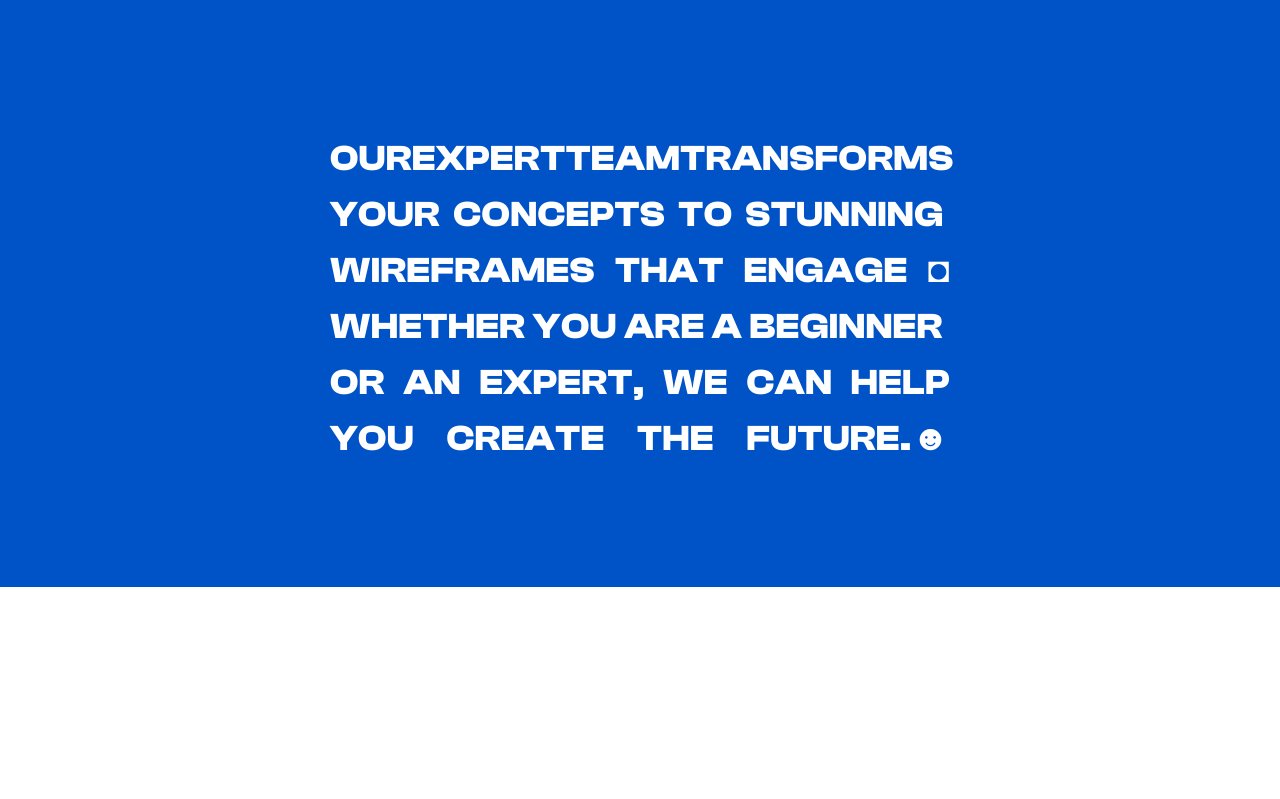
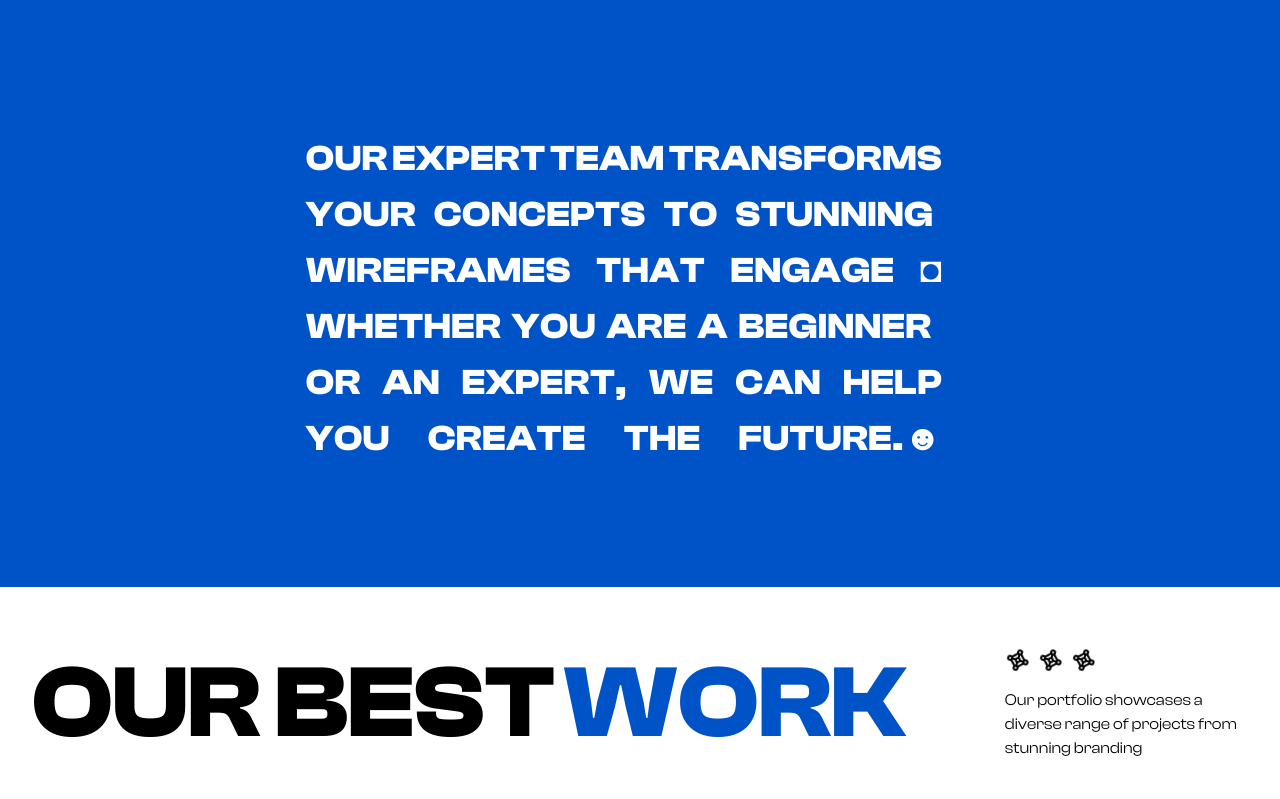
Before and after one commit to KerlosSoNy/capsCode, a Next.js app: page /en in a window 1280 px wide. Shown: the part 1820-2619 px from the top of the page. Before the commit the page ends 2407 px from the top, so only its background shows below. Built offline with nearby package versions, Linux system fonts and the light colour scheme; a web font is replaced by a local one.

Commit message:
fifthSection

```diff
--- a/src/app/[locale]/page.tsx
+++ b/src/app/[locale]/page.tsx
@@ -3,6 +3,7 @@ import Navbar from '@/components/navbar/Navbar';
 import SecondSection from '@/components/secondSection.tsx/secondSection';
 import FourthSection from '@/components/fourthSection/FourthSection';
 import TheirdSection from '@/components/theirdSection.tsx/theirdSection';
+import FifthSection from '@/components/fifthSection/fifthSection';
 
 
 export default function HomePage() {
@@ -13,6 +14,7 @@ export default function HomePage() {
             <SecondSection />
             <TheirdSection />
             <FourthSection />
+            <FifthSection />
         </div>
     );
 }
--- /dev/null
+++ b/src/components/fifthSection/fifthSection.tsx
@@ -0,0 +1,68 @@
+'use client'
+
+import { TbTopologyStarRing2 } from "react-icons/tb";
+import { motion, useTime, useTransform } from 'framer-motion';
+import Image from "next/image";
+import Link from "next/link";
+
+export default function FifthSection() {
+    const time = useTime()
+    const rotate = useTransform(
+        time,
+        [0, 4000], // For every 4 seconds...
+        [0, 360], // ...rotate 360deg
+        { clamp: false }
+    )
+
+    return (
+        <div className="my-10 flex flex-col container mx-auto">
+            <div className="flex flex-row  mb-5 items-center flex-wrap justify-center md:justify-between">
+                <div className="text-[8vw] font-bold font-clash flex flex-row flex-wrap gap-2">
+                    <span>OUR BEST</span>
+                    <span className="text-mainColor">WORK</span>
+                </div>
+                <div className="flex flex-col w-[80%] md:w-[20%] gap-4 ">
+                    <div className="flex flex-row justify-center md:justify-start    gap-2 flex-wrap">
+                        <motion.div
+                            className='w-[25px] h-[25px] relative'
+                            style={{ rotate }}
+                        >
+                            <TbTopologyStarRing2 className="text-2xl" />
+                        </motion.div>
+                        <motion.div
+                            className='w-[25px] h-[25px] relative'
+                            style={{ rotate }}
+                        >
+                            <TbTopologyStarRing2 className="text-2xl" />
+                        </motion.div>
+                        <motion.div
+                            className='w-[25px] h-[25px] relative'
+                            style={{ rotate }}
+                        >
+                            <TbTopologyStarRing2 className="text-2xl" />
+                        </motion.div>
+                    </div>
+                    <span className="text-center md:text-start">
+                        Our portfolio showcases a
+                        diverse range of projects
+                        from stunning branding
+                    </span>
+                </div>
+            </div>
+            <div className="grid grid-cols-1 md:grid-cols-2 gap-4">
+                <Link href="https://www.behance.net/gallery/188091483/Egyptian-National-Railways-Website" target="_blank" className="w-full h-[350px] md:h-[450px] relative hover:scale-[1.02] duration-500">
+                    <Image src={"/assets/firstProject.png"} alt="image" fill />
+                </Link>
+                <Link href="https://www.behance.net/gallery/200620167/General-Authority-of-Red-Sea-Ports" target="_blank" className="w-full h-[350px] md:h-[450px] relative hover:scale-[1.02] duration-500">
+                    <Image src={"/assets/theirdProject.png"} alt="image" fill />
+                </Link>
+                <Link href="https://www.behance.net/gallery/200620167/General-Authority-of-Red-Sea-Ports" target="_blank" className="w-full h-[350px] md:h-[450px] relative hover:scale-[1.02] duration-500">
+                    <Image src={"/assets/fourthProject.png"} alt="image" fill />
+                </Link>
+                <Link href="https://www.behance.net/gallery/187742719/Egyptian-National-Railways-Re-Design" target="_blank" className="w-full h-[350px] md:h-[455px] relative hover:scale-[1.02] duration-500">
+                    <Image src={"/assets/secondProject.png"} alt="image" fill />
+                </Link>
+            </div>
+        </div>
+    )
+}
--- a/src/components/fourthSection/FourthSection.tsx
+++ b/src/components/fourthSection/FourthSection.tsx
@@ -4,7 +4,7 @@ import { TextGenerateEffect } from '../ui/text-generate-effect'
 export default function FourthSection() {
     return (
         <div className='w-full flex bg-[#0053C6] py-32'>
-            <div className='w-[99%] md:w-full lg:container mx-auto'>
+            <div className='w-[95%] sm:w-[60%]  md:w-full lg:container ps-8 sm:ps-0 mx-auto'>
                 <TextGenerateEffect words="OUR EXPERT TEAM TRANSFORMS" duration={1} gap='4' filter={true} />
                 <TextGenerateEffect words="YOUR  CONCEPTS  TO  STUNNING " gap='4' duration={1} filter={true} />
                 <TextGenerateEffect words="WIREFRAMES THAT ENGAGE ◘" duration={1} gap='10' filter={true} />
--- a/src/components/ui/text-generate-effect.tsx
+++ b/src/components/ui/text-generate-effect.tsx
@@ -56,7 +56,7 @@ export const TextGenerateEffect = ({
         return (
             <motion.div
                 ref={scope}
-                className={`text-md md:text-2xl flex flex-row text-align w-[99%] md:w-[64%] lg:w-[51%] md:mx-auto lg:mx-auto justify-between items-center`}
+                className={`text-base md:text-2xl flex flex-row text-align w-[90%] md:w-[64%] lg:w-[51%] md:mx-auto lg:mx-auto justify-between items-center`}
             >
                 {wordsArray.map((word, idx) => {
                     return (
```
